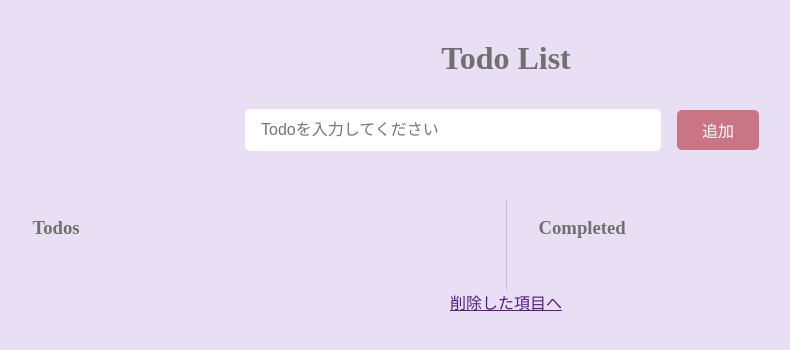
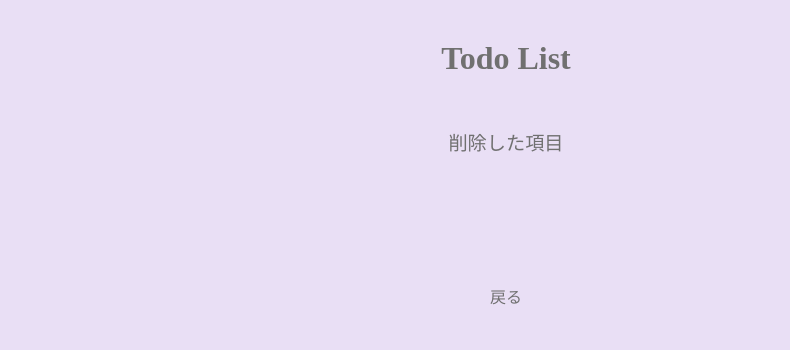
Before and after one commit to uudpinooo/TodoApp_ReactPractice, a React (Create React App) app: page /delete in a window 1280 px wide. Shown: the top 350 px of the page, without its empty margins (134-924 px from the left). Built offline with nearby package versions, Linux system fonts and the light colour scheme.

Commit message:
STEP3:ContextAPIでTodoアプリ実装完了

```diff
--- a/package.json
+++ b/package.json
@@ -9,6 +9,7 @@
     "react": "^17.0.2",
     "react-dom": "^17.0.2",
     "react-redux": "^7.2.4",
+    "react-router-dom": "^5.2.0",
     "react-scripts": "4.0.3",
     "redux": "^4.1.0",
     "styled-components": "^5.2.3",
--- a/src/App.js
+++ b/src/App.js
@@ -1,11 +1,12 @@
-import { TopPage } from "./TopPage";
-import { TrashBoxPage } from "./TrashBoxPage";
+import { Provider } from "./providers/Provider";
+import { Router } from "./router/Router";
 
 function App() {
 
   return (
-    <TopPage />
-    // <TrashBoxPage />
+    <Provider>
+      <Router />
+    </Provider>
   );
 }
 
--- a/src/TopPage.jsx
+++ b/src/TopPage.jsx
@@ -1,26 +1,51 @@
-import { useSelector } from "react-redux";
+// 〜〜〜〜〜〜〜〜〜〜〜〜〜〜〜 ContextAPI 〜〜〜〜〜〜〜〜〜〜〜〜〜〜〜
+
 import styled from 'styled-components';
 import { InputForm } from './components/InputForm';
 import { CompleteTodo } from './components/CompleteTodo';
 import { IncompleteTodo } from './components/IncompleteTodo';
+import { Link } from "react-router-dom";
 
 export const TopPage = () => {
-  const lists = useSelector(state => state);
-  const inCompleteTodos = lists.incompleteLists;
-  const completeTodos = lists.completeLists;
-
   return (
     <StyledWrapper>
       <StyledTitle>Todo List</StyledTitle>
       <InputForm />
       <StyledDiv>
-        <IncompleteTodo inCompleteTodos={inCompleteTodos} />
-        <CompleteTodo completeTodos={completeTodos} />
+        <IncompleteTodo />
+        <CompleteTodo />
       </StyledDiv>
-      <a href="">削除した項目へ</a>
+      <StyledLink to="/delete">削除した項目へ</StyledLink>
     </StyledWrapper>
   );
 }
+
+// 〜〜〜〜〜〜〜〜〜〜〜〜〜〜〜 Redux 〜〜〜〜〜〜〜〜〜〜〜〜〜〜〜
+
+// import { useSelector } from "react-redux";
+// import styled from 'styled-components';
+// import { InputForm } from './components/InputForm';
+// import { CompleteTodo } from './components/CompleteTodo';
+// import { IncompleteTodo } from './components/IncompleteTodo';
+// import { Link } from "react-router-dom";
+
+// export const TopPage = () => {
+//   const lists = useSelector(state => state);
+//   const inCompleteTodos = lists.incompleteLists;
+//   const completeTodos = lists.completeLists;
+
+//   return (
+//     <StyledWrapper>
+//       <StyledTitle>Todo List</StyledTitle>
+//       <InputForm />
+//       <StyledDiv>
+//         <IncompleteTodo inCompleteTodos={inCompleteTodos} />
+//         <CompleteTodo completeTodos={completeTodos} />
+//       </StyledDiv>
+//       <Link to="/delete">削除した項目へ</Link>
+//     </StyledWrapper>
+//   );
+// }
 
 const StyledWrapper = styled.div`
   display: flex;
@@ -38,3 +63,12 @@
   justify-content: space-around;
   width: 80%;
 `;
+
+const StyledLink = styled(Link)`
+  margin: 3rem 0;
+  color: #707070;
+  text-decoration: none;
+  &:hover {
+    color: #c97586;
+  }
+`;
--- a/src/TrashBoxPage.jsx
+++ b/src/TrashBoxPage.jsx
@@ -1,19 +1,41 @@
-import { useSelector } from "react-redux";
+// 〜〜〜〜〜〜〜〜〜〜〜〜〜〜〜 ContextAPI 〜〜〜〜〜〜〜〜〜〜〜〜〜〜〜
+
+import { memo } from "react";
+import { Link } from "react-router-dom";
 import styled from 'styled-components';
 import { DeleteTodo } from "./components/DeleteTodo";
 
-export const TrashBoxPage = () => {
-  const lists = useSelector(state => state);
-
+export const TrashBoxPage = memo(() => {
   return (
     <StyledWrapper>
       <StyledTitle>Todo List</StyledTitle>
       <StyledP>削除した項目</StyledP>
       <DeleteTodo />
-      <a href="">戻る</a>
+      <StyledLink to="/">戻る</StyledLink>
     </StyledWrapper>
   );
-}
+});
+
+// 〜〜〜〜〜〜〜〜〜〜〜〜〜〜〜 Redux 〜〜〜〜〜〜〜〜〜〜〜〜〜〜〜
+
+// import { memo } from "react";
+// import { useSelector } from "react-redux";
+// import { Link } from "react-router-dom";
+// import styled from 'styled-components';
+// import { DeleteTodo } from "./components/DeleteTodo";
+
+// export const TrashBoxPage = memo(() => {
+//   const lists = useSelector(state => state);
+
+//   return (
+//     <StyledWrapper>
+//       <StyledTitle>Todo List</StyledTitle>
+//       <StyledP>削除した項目</StyledP>
+//       <DeleteTodo />
+//       <Link to="/">戻る</Link>
+//     </StyledWrapper>
+//   );
+// });
 
 const StyledWrapper = styled.div`
   display: flex;
@@ -30,3 +52,12 @@
   font-size: 1.2rem;
   margin-bottom: 3rem;
 `;
+
+const StyledLink = styled(Link)`
+  margin: 3rem 0;
+  color: #707070;
+  text-decoration: none;
+  &:hover {
+    color: #c97586;
+  }
+`;
--- a/src/components/DeleteTodo.jsx
+++ b/src/components/DeleteTodo.jsx
@@ -1,23 +1,30 @@
-import { useDispatch } from 'react-redux';
+// 〜〜〜〜〜〜〜〜〜〜〜〜〜〜〜 ContextAPI 〜〜〜〜〜〜〜〜〜〜〜〜〜〜〜
+
+import { memo, useContext } from 'react';
 import styled from 'styled-components';
 import { PrimaryButton } from "../atoms/PrimaryButton";
-import { onClickBack } from '../reducks/lists/actions';
+import { Context } from '../providers/Provider';
 
-const testData = ["おわったこと１", "おわったこと２", "おわったこと３"];
+export const DeleteTodo = memo(() => {
+  const { incompleteLists, setIncompleteLists, deleteLists, setDeleteLists } = useContext(Context);
 
-export const DeleteTodo = ({}) => {
-  const dispatch = useDispatch();
+  const onClickBack = (todo, index) => {
+    const newLists = [...deleteLists];
+    newLists.splice(index, 1);
+    setDeleteLists(newLists);
+    setIncompleteLists([...incompleteLists, todo]);
+  }
 
   return (
     <>
       <StyledDiv>
         <ul>
-          {testData.map((todo, index) => {
+          {deleteLists.map((todo, index) => {
             return (
               <StyledLi key={index}>
                 {`・${todo}`}
                 <StyledBtns>
-                  <PrimaryButton onClick={() => dispatch(onClickBack(todo, index))}>戻す</PrimaryButton>
+                  <PrimaryButton onClick={() => onClickBack(todo, index)}>戻す</PrimaryButton>
                 </StyledBtns>
               </StyledLi>
             );
@@ -26,12 +33,45 @@
       </StyledDiv>
     </>
   );
-};
+});
+
+// 〜〜〜〜〜〜〜〜〜〜〜〜〜〜〜 Redux 〜〜〜〜〜〜〜〜〜〜〜〜〜〜〜
+
+// import { memo } from 'react';
+// import { useDispatch } from 'react-redux';
+// import styled from 'styled-components';
+// import { PrimaryButton } from "../atoms/PrimaryButton";
+// import { onClickBack } from '../reducks/lists/actions';
+
+// const testData = ["おわったこと１", "おわったこと２", "おわったこと３"];
+
+// export const DeleteTodo = memo(({}) => {
+//   const dispatch = useDispatch();
+
+//   return (
+//     <>
+//       <StyledDiv>
+//         <ul>
+//           {testData.map((todo, index) => {
+//             return (
+//               <StyledLi key={index}>
+//                 {`・${todo}`}
+//                 <StyledBtns>
+//                   <PrimaryButton onClick={() => dispatch(onClickBack(todo, index))}>戻す</PrimaryButton>
+//                 </StyledBtns>
+//               </StyledLi>
+//             );
+//           })}
+//         </ul>
+//       </StyledDiv>
+//     </>
+//   );
+// });
 
 const StyledDiv = styled.div`
   display: flex;
   flex-direction: column;
-  width: 33vw;
+  width: 30vw;
   padding: 0 2rem;
 `;
 
--- a/src/components/InputForm.jsx
+++ b/src/components/InputForm.jsx
@@ -1,16 +1,22 @@
-import { useState } from 'react';
-import { useDispatch } from 'react-redux';
+// 〜〜〜〜〜〜〜〜〜〜〜〜〜〜〜 ContextAPI 〜〜〜〜〜〜〜〜〜〜〜〜〜〜〜
+
+import { memo, useContext, useState } from 'react';
 import styled from 'styled-components';
-import { addTodo } from '../reducks/lists/actions';
 import { PrimaryButton } from '../atoms/PrimaryButton';
+import { Context } from '../providers/Provider';
 
-export const InputForm = () => {
+export const InputForm = memo(() => {
+  const { incompleteLists, setIncompleteLists } = useContext(Context);
   const [value, setValue] = useState("");
 
-  const dispatch = useDispatch();
   const onClickSubmit = (value, e) => {
+    if (value === "") {
+      e.preventDefault();
+      return;
+    };
+
     e.preventDefault();
-    dispatch(addTodo(value));
+    setIncompleteLists([...incompleteLists, value]);
     setValue("");
   };
 
@@ -24,7 +30,37 @@
       </StyledDiv>
     </>
   );
-};
+});
+
+// 〜〜〜〜〜〜〜〜〜〜〜〜〜〜〜 Redux 〜〜〜〜〜〜〜〜〜〜〜〜〜〜〜
+
+// import { memo, useState } from 'react';
+// import { useDispatch } from 'react-redux';
+// import styled from 'styled-components';
+// import { addTodo } from '../reducks/lists/actions';
+// import { PrimaryButton } from '../atoms/PrimaryButton';
+
+// export const InputForm = memo(() => {
+//   const [value, setValue] = useState("");
+
+//   const dispatch = useDispatch();
+//   const onClickSubmit = (value, e) => {
+//     e.preventDefault();
+//     dispatch(addTodo(value));
+//     setValue("");
+//   };
+
+//   return (
+//     <>
+//       <StyledDiv>
+//         <form onSubmit={e => onClickSubmit(value, e)}>
+//           <StyledInput onChange={e => setValue(e.target.value)} value={value} type="text" placeholder="Todoを入力してください" />
+//         </form>
+//         <StyledButton onClick={e => onClickSubmit(value, e)}>追加</StyledButton>
+//       </StyledDiv>
+//     </>
+//   );
+// });
 
 const StyledDiv = styled.div`
   display: flex;
--- /dev/null
+++ b/src/providers/Provider.jsx
@@ -0,0 +1,23 @@
+import { createContext, useState } from "react";
+
+export const Context = createContext();
+
+export const Provider = ({ children }) => {
+  const [incompleteLists, setIncompleteLists] = useState([]);
+  const [completeLists, setCompleteLists] = useState([]);
+  const [deleteLists, setDeleteLists] = useState([]);
+
+  return (
+    <Context.Provider
+      value={{
+        incompleteLists,
+        completeLists,
+        deleteLists,
+        setIncompleteLists,
+        setCompleteLists,
+        setDeleteLists,
+      }}>
+      {children}
+    </Context.Provider>
+  );
+};
--- /dev/null
+++ b/src/router/Router.jsx
@@ -0,0 +1,18 @@
+import { BrowserRouter, Route, Switch } from "react-router-dom";
+import { TopPage } from "../TopPage";
+import { TrashBoxPage } from "../TrashBoxPage";
+
+export const Router = () => {
+  return (
+    <BrowserRouter>
+    <Switch>
+      <Route exact path="/">
+        <TopPage />
+      </Route>
+      <Route path="/delete">
+        <TrashBoxPage />
+      </Route>
+    </Switch>
+  </BrowserRouter>
+  );
+};
```
Also changed, not shown: src/components/CompleteTodo.jsx (+48 -7 lines), src/components/IncompleteTodo.jsx (+57 -8 lines), 1 other file (tests, documents, lock files or other folders).
